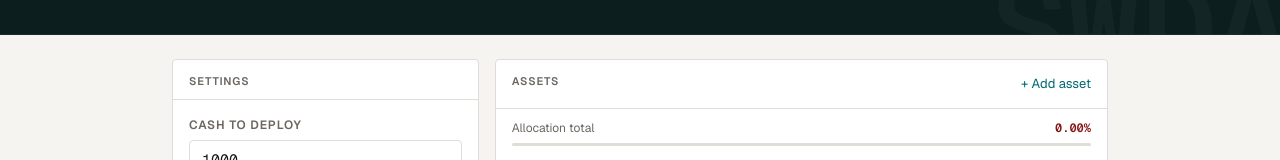
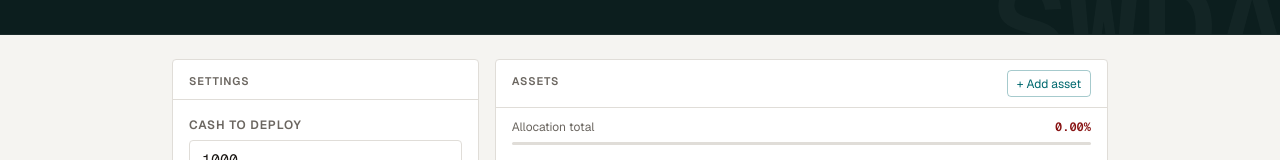
Before and after one commit to PestoENGINE/PestoENGINE, a Svelte app in the folder ui/: page / in a window 1280 px wide. Shown: the part 326-486 px from the top of the page. Built offline with nearby package versions, Linux system fonts and the light colour scheme.

Commit message:
feat(ui): style "+ Add asset" as a teal-bordered pill button

```diff
--- a/ui/src/App.svelte
+++ b/ui/src/App.svelte
@@ -176,7 +176,7 @@
     <div class="panel">
       <div class="panel-head">
         <span class="panel-title">Assets</span>
-        <button type="button" class="add-btn" on:click={addAsset}>+ Add asset</button>
+        <button type="button" class="add-asset-btn" on:click={addAsset}>+ Add asset</button>
       </div>
       <div class="panel-body tight">
         <PortfolioEditor
@@ -212,6 +212,18 @@
 </footer>
 
 <style>
+  .add-asset-btn {
+    font-family: var(--sans);
+    font-size: 0.75rem;
+    color: var(--teal);
+    border: 1px solid color-mix(in srgb, var(--teal) 35%, transparent);
+    border-radius: var(--r);
+    padding: 0.2rem 0.55rem;
+    white-space: nowrap;
+    transition: border-color 0.15s, background 0.15s;
+  }
+  .add-asset-btn:hover { border-color: var(--teal); background: var(--teal-light); }
+
   .tool-section {
     padding: clamp(1rem, 3vw, 1.5rem) clamp(1rem, 4vw, 2rem);
     max-width: 1000px;
```
